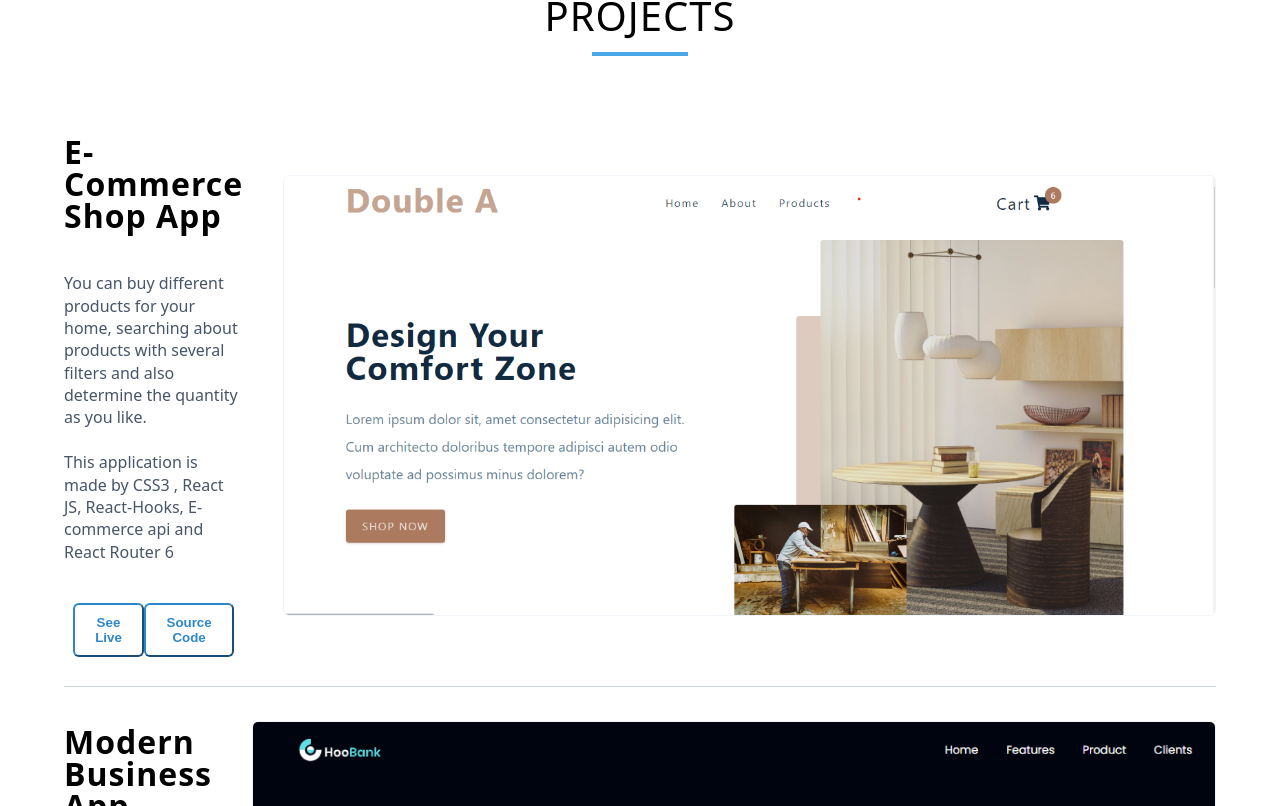
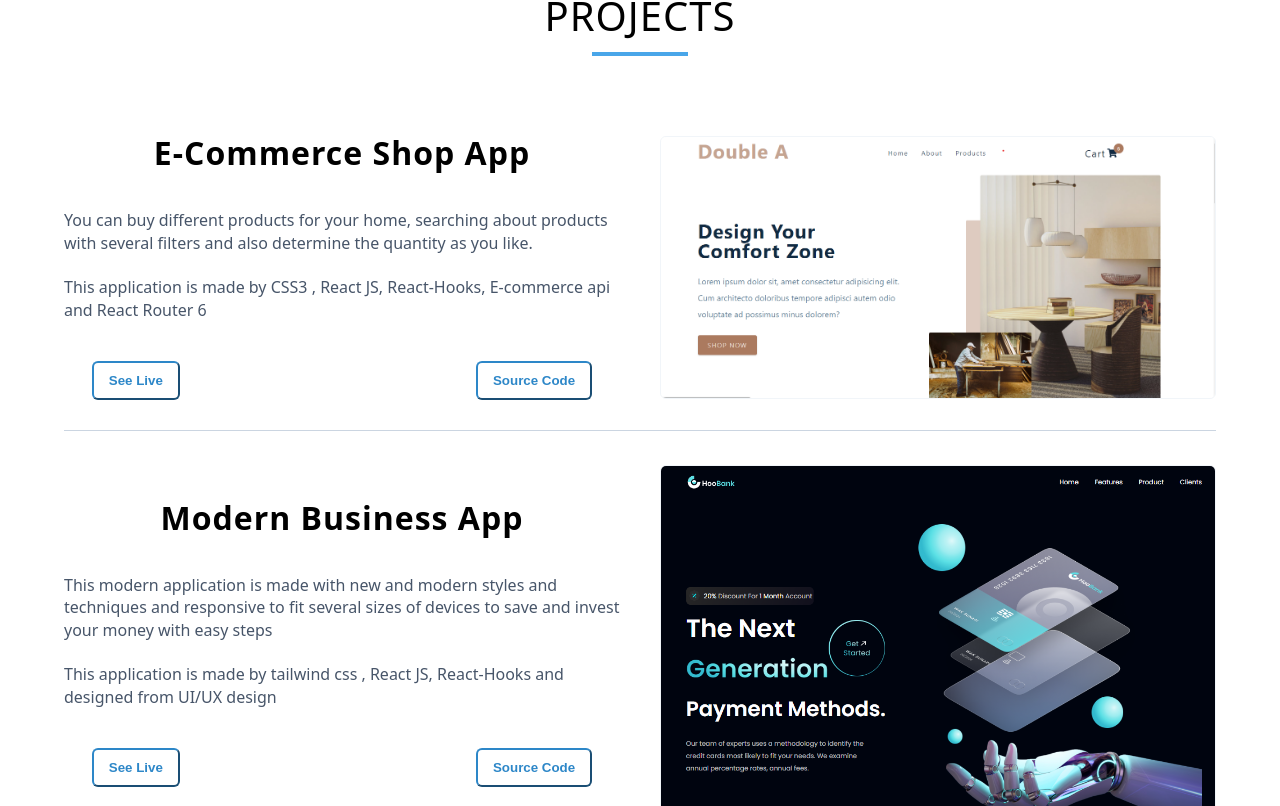
Before and after one commit to Abdouumostafa/my-portfolio, a React (Create React App) app: page / in a window 1280 px wide. Shown: the part 1994-2800 px from the top of the page. Built offline with nearby package versions, Linux system fonts and the light colour scheme.

Commit message:
Update Projects.js

```diff
--- a/src/sections/Projects.js
+++ b/src/sections/Projects.js
@@ -26,7 +26,7 @@ const Projects = () => {
                   </button>
                 </div>
               </div>
-              <div>
+              <div className='projectImg'>
                 <a href={webUrl}>
                   <img src={img} alt="" className="img" />
                 </a>
```
